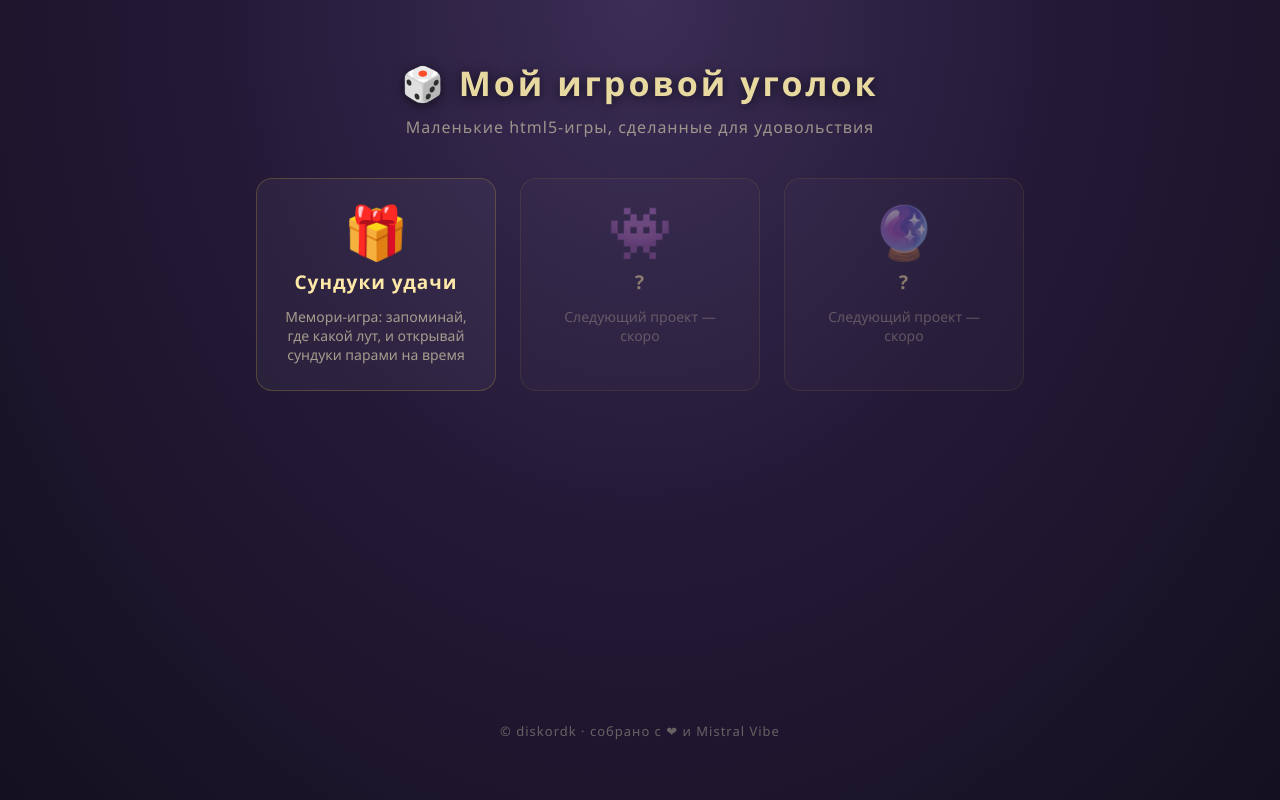
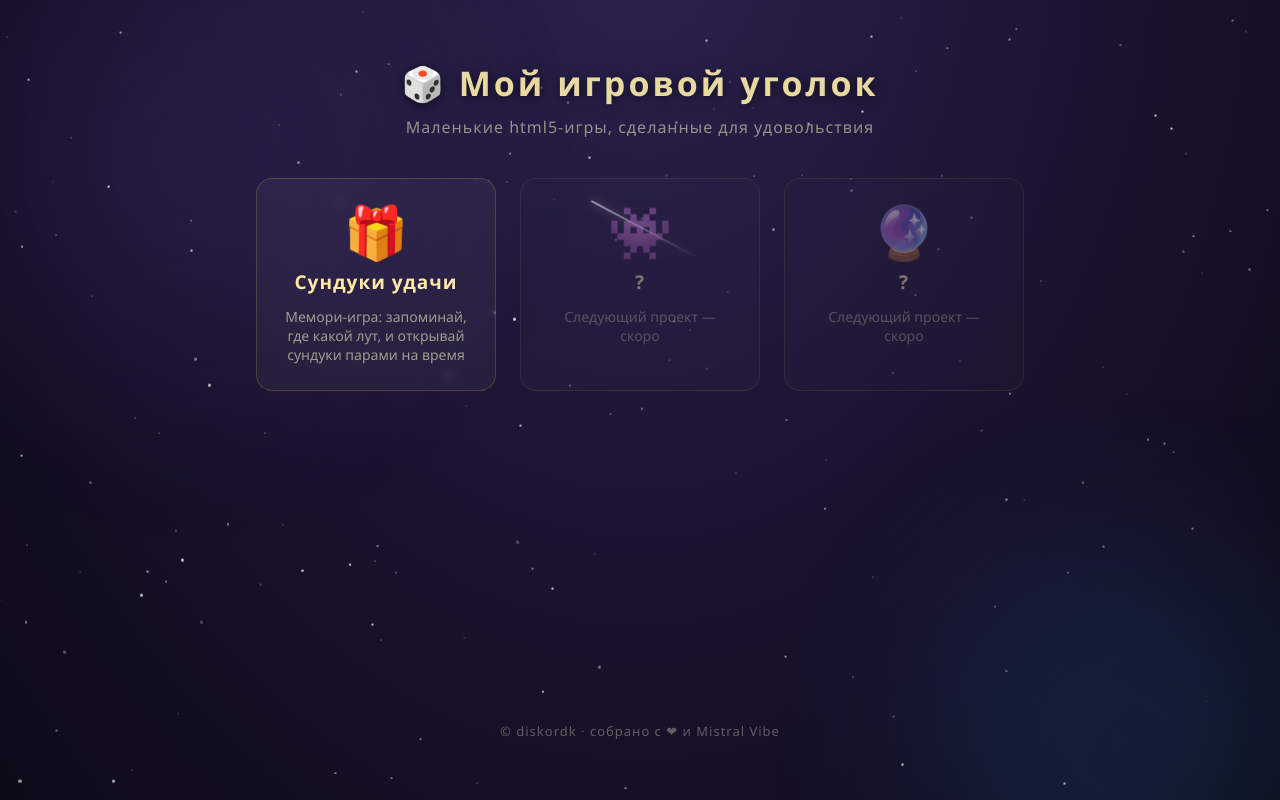
Before and after one commit to DiskordK/diskordk.github.io, a plain HTML site: page index.html in a window 1280 px wide. Drawn offline with Linux system fonts and the light colour scheme.

Commit message:
Add animated space background to landing page
Generated by Mistral Vibe.
Co-Authored-By: Mistral Vibe <vibe@mistral.ai>

```diff
--- a/index.html
+++ b/index.html
@@ -15,11 +15,89 @@
     padding: 60px 16px;
     gap: 40px;
     background:
-      radial-gradient(ellipse at 50% 0%, #3b2d55 0%, #241a38 45%, #14101f 100%);
+      radial-gradient(ellipse at 50% -10%, #2c2250 0%, #1b1430 50%, #0d0a18 100%);
     font-family: 'Segoe UI', system-ui, sans-serif;
     color: #d8cfae;
+    overflow-x: hidden;
   }
 
+  /* ================= КОСМОС ================= */
+  .space {
+    position: fixed;
+    inset: 0;
+    z-index: -1;
+    overflow: hidden;
+    pointer-events: none;
+  }
+
+  /* туманности — градиентные пятна с медленной пульсацией */
+  .nebula {
+    position: absolute;
+    border-radius: 50%;
+    filter: blur(60px);
+    opacity: .35;
+    animation: breathe 12s ease-in-out infinite alternate;
+  }
+  .nebula.n1 {
+    width: 55vw; height: 55vw;
+    top: -15vw; left: -12vw;
+    background: radial-gradient(circle, rgba(120, 80, 200, .55), transparent 65%);
+  }
+  .nebula.n2 {
+    width: 45vw; height: 45vw;
+    bottom: -18vw; right: -10vw;
+    background: radial-gradient(circle, rgba(30, 130, 180, .5), transparent 65%);
+    animation-delay: -6s;
+  }
+  @keyframes breathe {
+    from { opacity: .22; transform: scale(1); }
+    to   { opacity: .45; transform: scale(1.12); }
+  }
+
+  /* слои звёзд для параллакса */
+  .stars { position: absolute; inset: 0; }
+  .stars span {
+    position: absolute;
+    background: #fff;
+    border-radius: 50%;
+  }
+  /* медленный дрейф всего слоя */
+  .stars.l1 { animation: drift 240s linear infinite; }
+  .stars.l2 { animation: drift 150s linear infinite reverse; }
+  @keyframes drift {
+    from { transform: translate3d(0, 0, 0); }
+    to   { transform: translate3d(-600px, 220px, 0); }
+  }
+
+  /* мерцание отдельных звёзд */
+  .stars .tw {
+    animation: twinkle 2.6s ease-in-out infinite alternate;
+  }
+  @keyframes twinkle {
+    from { opacity: .25; }
+    to   { opacity: 1; }
+  }
+
+  /* падающие звёзды */
+  .meteor {
+    position: absolute;
+    width: 120px;
+    height: 2px;
+    background: linear-gradient(90deg, #fff, rgba(255,255,255,0));
+    border-radius: 2px;
+    transform: rotate(28deg);
+    opacity: 0;
+    animation: shoot 9s ease-in infinite;
+  }
+  .meteor.m2 { animation-delay: 4.5s; top: 22%; }
+  @keyframes shoot {
+    0%   { transform: rotate(28deg) translateX(-140px); opacity: 0; }
+    4%   { opacity: .9; }
+    12%  { transform: rotate(28deg) translateX(60vw); opacity: 0; }
+    100% { transform: rotate(28deg) translateX(60vw); opacity: 0; }
+  }
+
+  /* ================= КОНТЕНТ ================= */
   .hero { text-align: center; }
   .hero h1 {
     font-size: 34px;
@@ -52,6 +130,7 @@
     border: 1px solid rgba(212,175,55,.25);
     text-decoration: none;
     color: inherit;
+    backdrop-filter: blur(4px);
     transition: transform .2s ease, background .2s ease, box-shadow .2s ease;
   }
   a.card:hover {
@@ -84,6 +163,15 @@
 </head>
 <body>
 
+<div class="space" aria-hidden="true">
+  <div class="nebula n1"></div>
+  <div class="nebula n2"></div>
+  <div class="stars l1" id="starsA"></div>
+  <div class="stars l2" id="starsB"></div>
+  <div class="meteor"  style="top:12%; left:8%"></div>
+  <div class="meteor m2" style="left:38%"></div>
+</div>
+
 <div class="hero">
   <h1>🎲 Мой игровой уголок</h1>
   <p>Маленькие html5-игры, сделанные для удовольствия</p>
@@ -111,5 +199,29 @@
 
 <footer>© diskordk · собрано с ❤ и Mistral Vibe</footer>
 
+<script>
+  /* заполняем два слоя случайными звёздами — без картинок, чистый CSS+JS */
+  function makeStars(id, count, minSize, maxSize) {
+    const box = document.getElementById(id);
+    let html = '';
+    for (let i = 0; i < count; i++) {
+      const size  = minSize + Math.random() * (maxSize - minSize);
+      const x     = Math.random() * 100;
+      const y     = Math.random() * 100;
+      const tw    = Math.random() < 0.55 ? ' tw' : '';          // часть звёзд мерцает
+      const delay = -(Math.random() * 2.6).toFixed(2);          // рассинхрон мерцания
+      html += `<span class="${tw}" style="left:${x}%;top:${y}%;` +
+              `width:${size}px;height:${size}px;` +
+              `opacity:${(.4 + Math.random() * .6).toFixed(2)};` +
+              `animation-delay:${delay}s"></span>`;
+    }
+    box.innerHTML = html;
+  }
+
+  const isMobile = matchMedia('(max-width: 700px)').matches;
+  makeStars('starsA', isMobile ? 70  : 140, 1, 2);   // дальний план
+  makeStars('starsB', isMobile ? 30  : 60,  2, 3.5); // ближний план, покрупнее
+</script>
+
 </body>
 </html>
```
